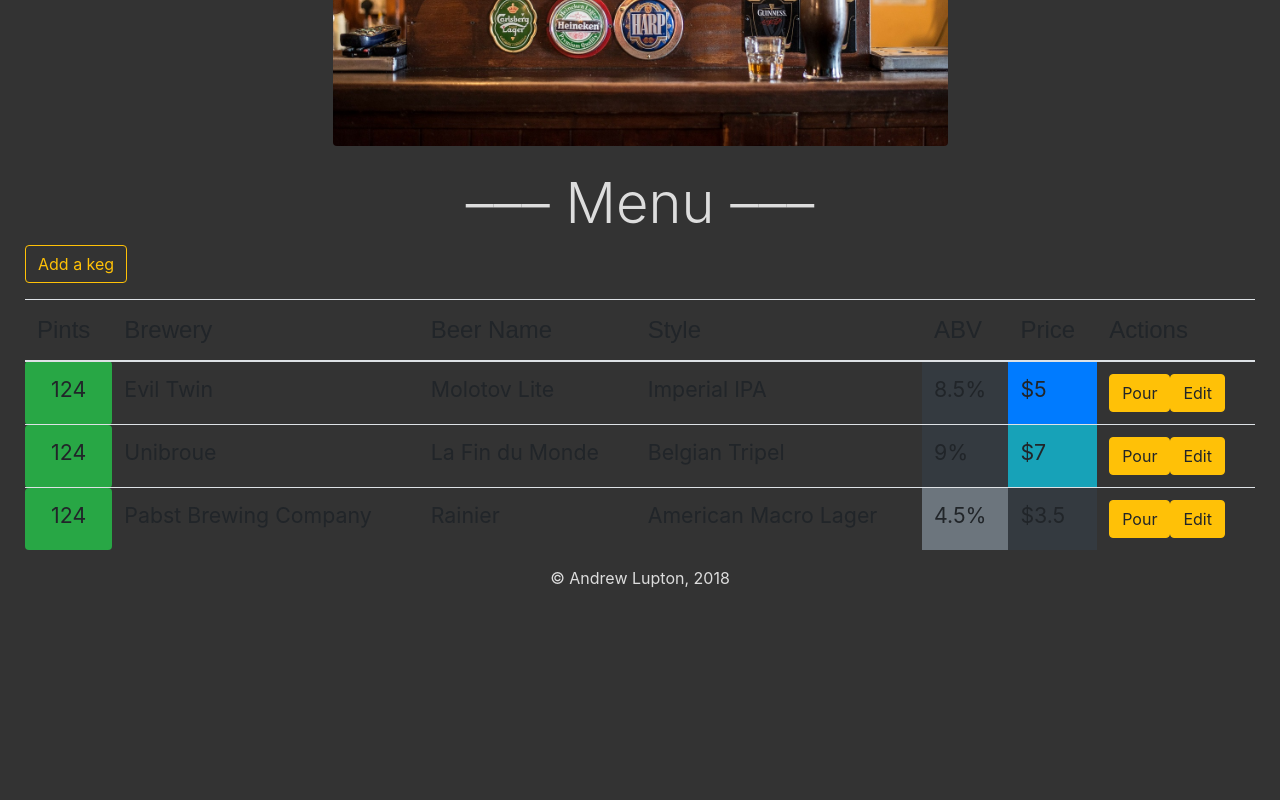
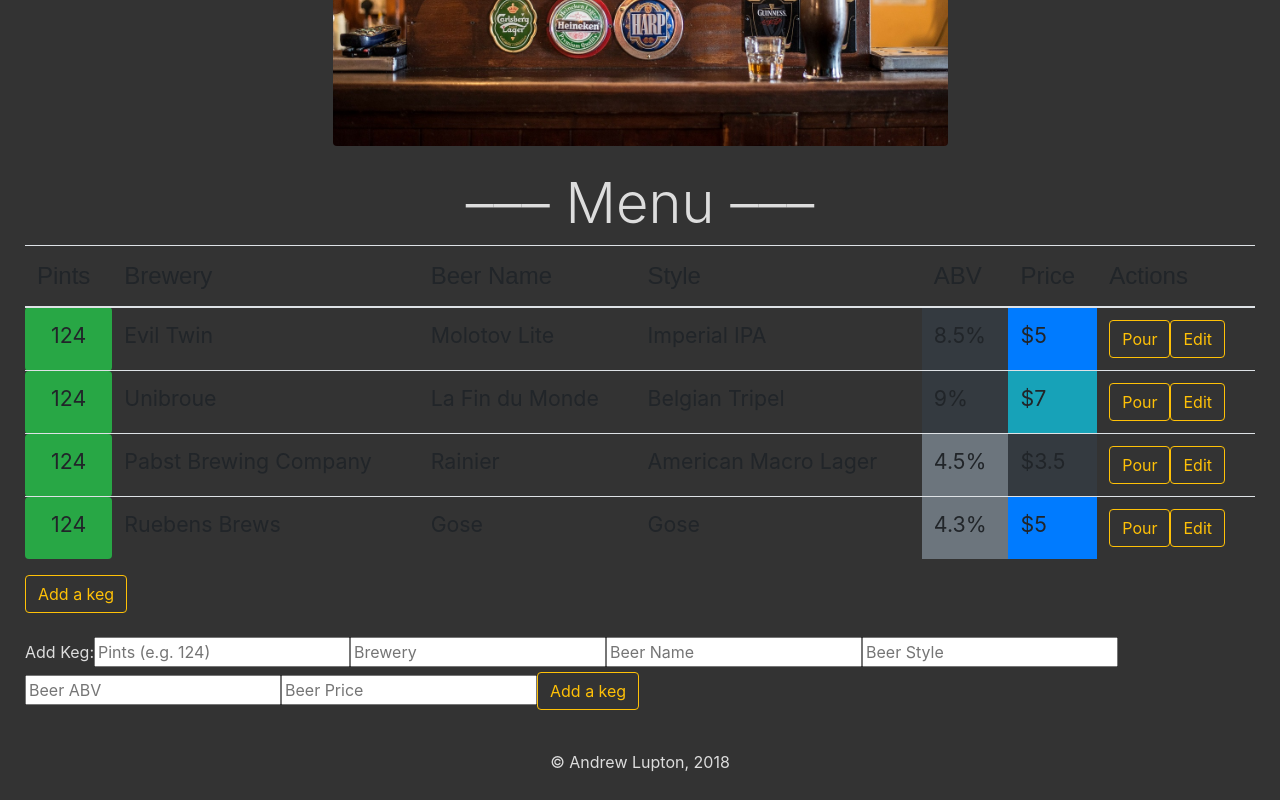
Before and after one commit to aflupton/tap-room, an Angular app: page / in a window 1280 px wide. Shown: the part 534-1334 px from the top of the page. Before the commit the page ends 1150 px from the top, so only its background shows below. Built offline with nearby package versions, Linux system fonts and the light colour scheme.

Commit message:
add first part of addKeg method and showAddForm method

```diff
--- a/src/app/app.component.html
+++ b/src/app/app.component.html
@@ -28,10 +28,7 @@
   </div>
   <br>
   <h2 class="display-4" style="text-align:center">––– Menu –––</h2>
-  <!-- click to add a keg -->
-  <div class="mx-auto form-group">
-    <button class="btn btn-outline-warning" type="button" name="button">Add a keg</button>
-  </div>
+
   <!-- display menu in a dynamic table -->
   <table class="table table-hover">
     <thead class="">
@@ -54,14 +51,15 @@
         <td [class]="abvColor(currentKeg)">{{currentKeg.beerAbv}}%</td>
         <td [class]="priceColor(currentKeg)">${{currentKeg.beerPrice}}</td>
         <td>
-          <button class="btn btn-warning" (click)="pourPint(currentKeg)">Pour</button>
-          <button class="btn btn-warning" (click)="editKeg(currentKeg)">Edit</button>
+          <button class="btn btn-outline-warning" (click)="pourPint(currentKeg)">Pour</button>
+          <button class="btn btn-outline-warning" (click)="editKeg(currentKeg)">Edit</button>
         </td>
       </tr>
     </tbody>
   </table>
-  <div id="editForm" class="form-group" *ngIf="selectedKeg">
+  <div id="editForm" class="mx-auto form-group" *ngIf="selectedKeg">
     <label for="editKeg">Edit Keg Info:</label>
+    <input type="text" [(ngModel)]="selectedKeg.pintsLeft" value="124">
     <input type="text" [(ngModel)]="selectedKeg.breweryName">
     <input type="text" [(ngModel)]="selectedKeg.beerName">
     <input type="text" [(ngModel)]="selectedKeg.beerStyle">
@@ -69,7 +67,23 @@
     <input type="text" [(ngModel)]="selectedKeg.beerPrice">
     <button (click)="finishedEditing(clickedKeg)" class="btn btn-warning" type="button" name="button">Edit</button>
   </div>
+  <!-- click to add a keg -->
+  <div class="" *ngIf="newKeg">
+    <button class="btn btn-outline-warning"type="button" name="add" (click)="showAddForm(clickedKeg)">Add a keg</button>
+  </div>
+  <br>
+  <div class="mx-auto form-group" *ngIf="newKeg">
+    <label class=""for="addKeg">Add Keg:</label>
+    <input type="text" [(ngModel)]="newKeg.pintsLeft" placeholder="Pints (e.g. 124)">
+    <input type="text" [(ngModel)]="newKeg.breweryName" placeholder="Brewery">
+    <input type="text" [(ngModel)]="newKeg.beerName" placeholder="Beer Name">
+    <input type="text" [(ngModel)]="newKeg.beerStyle" placeholder="Beer Style">
+    <input type="text" [(ngModel)]="newKeg.beerAbv" placeholder="Beer ABV">
+    <input type="text" [(ngModel)]="newKeg.beerPrice" placeholder="Beer Price">
+    <button class="btn btn-outline-warning" type="button" name="button" (click)="addKeg(newKeg)">Add a keg</button>
+  </div>
   <!-- footer -->
+  <br>
   <div class="footer">
     <p>© Andrew Lupton, 2018</p>
   </div>
--- a/src/app/app.component.ts
+++ b/src/app/app.component.ts
@@ -16,7 +16,7 @@
   day: number = this.currentTime.getDate();
   year: number = this.currentTime.getFullYear();
   kegs: Keg[] = [
-    new Keg(
+    new Keg (
       124,
       'Evil Twin',
       'Brooklyn, NY',
@@ -24,7 +24,7 @@
       'Imperial IPA',
       8.5,
       5),
-    new Keg(
+    new Keg (
       124,
       'Unibroue',
       'Chambly, QC',
@@ -32,15 +32,24 @@
       'Belgian Tripel',
       9,
       7),
-    new Keg(
+    new Keg (
       124,
       'Pabst Brewing Company',
       'Los Angeles',
       'Rainier',
       'American Macro Lager',
       4.5,
-      3.5)
+      3.5),
+    new Keg (
+      124,
+      'Ruebens Brews',
+      'Seattle',
+      'Gose',
+      'Gose',
+      4.3,
+      5)
   ];
+  newKeg: Keg[] = [];
   selectedKeg = null;
   // edit a clicked keg
   editKeg(clickedKeg) {
@@ -48,6 +57,14 @@
   };
   finishedEditing() {
     this.selectedKeg = null;
+  };
+  // add a new keg
+  showAddForm(newKeg) {
+    // write method to return form
+  };
+  addKeg(newKeg) {
+    this.kegs.push(newKeg);
+    this.newKeg = [];
   };
   // colorize price values
   priceColor(currentKeg) {
```
